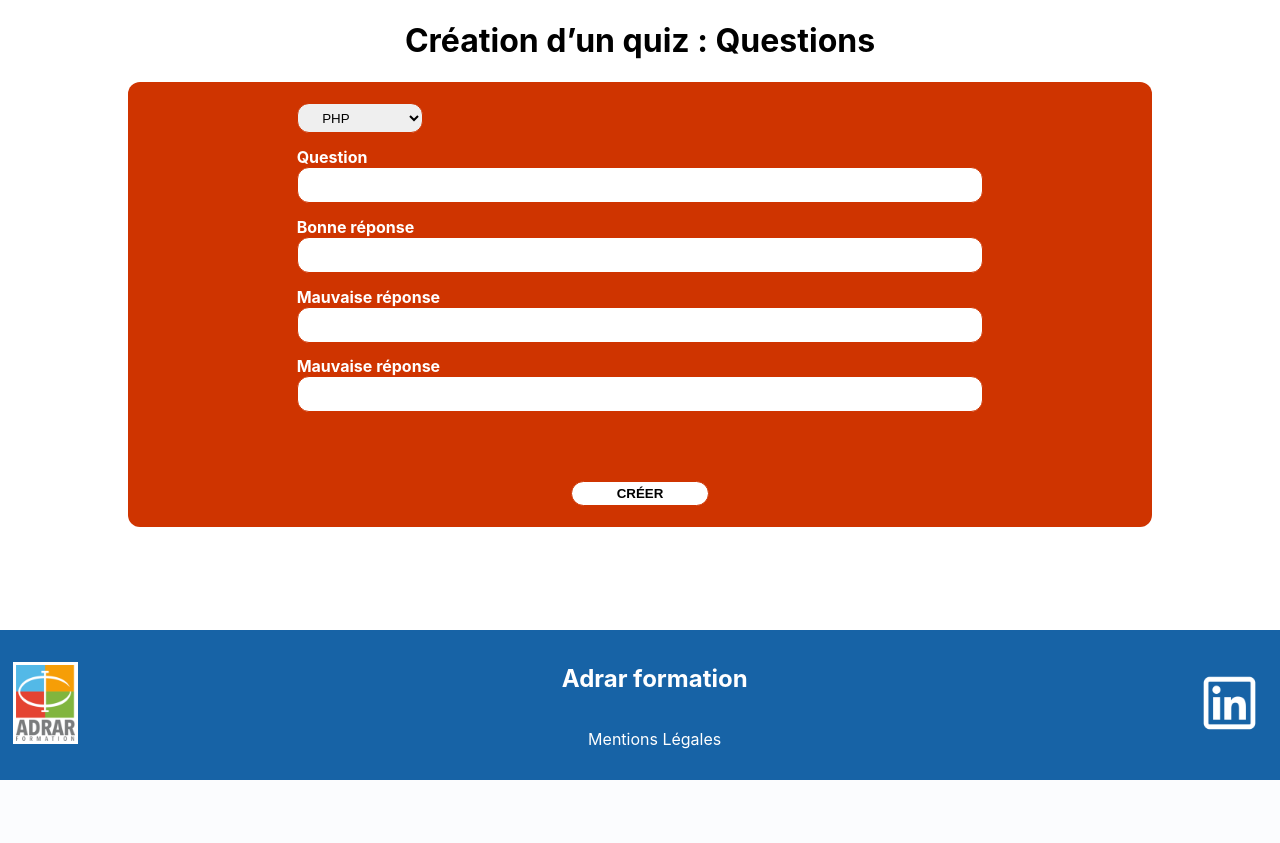
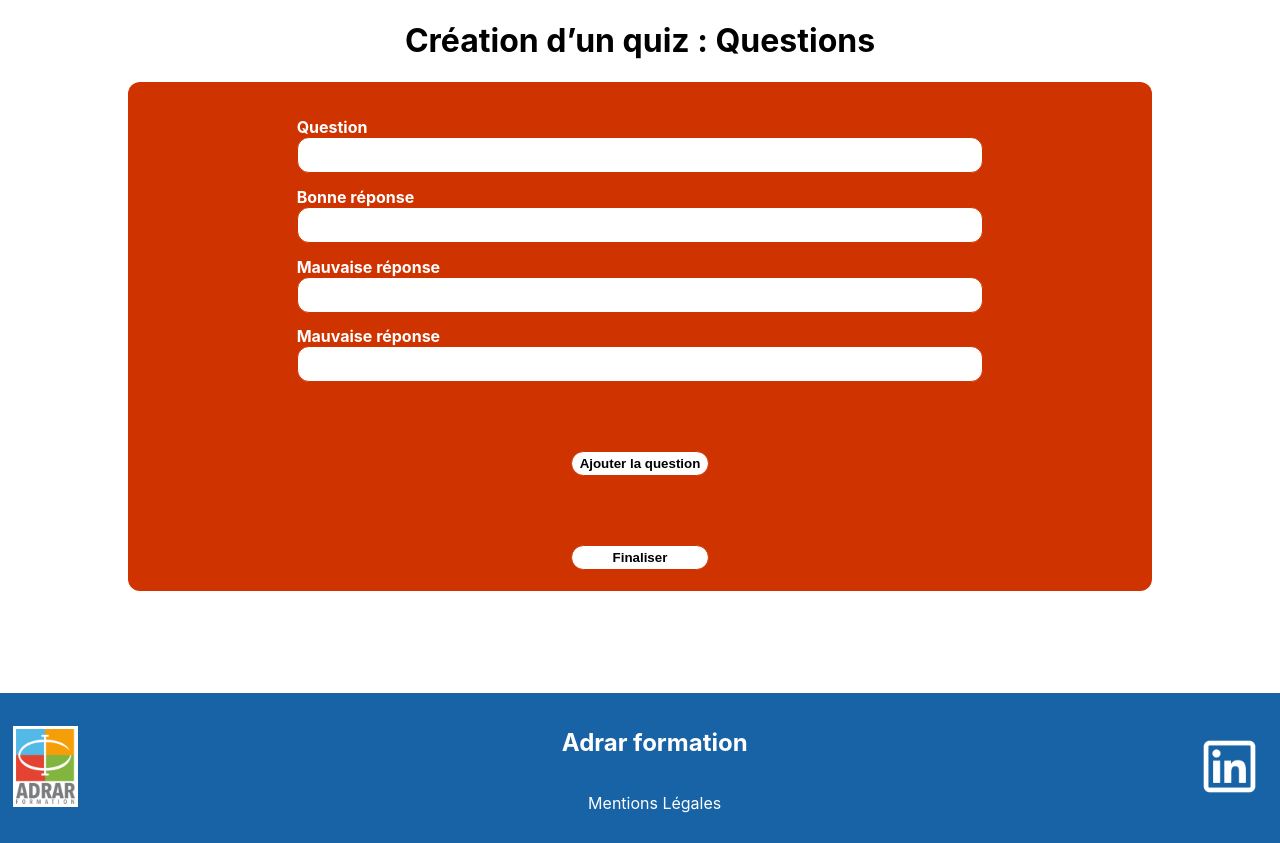
Before and after one commit to MaximeCrq/MFS, a PHP site: page /MFS/ajout_quiz_question in a window 1280 px wide. Shown: the part 150-993 px from the top of the page. Before the commit the page ends 930 px from the top, so only its background shows below. Run offline with PHP 8.4, Linux system fonts and the light colour scheme.

Commit message:
modif quiz

```diff
--- a/control/ajout_quiz.php
+++ b/control/ajout_quiz.php
@@ -58,7 +58,7 @@ public function registerQuiz():void{
             $this->setMessage($tab['erreur']);
         }else{
             //Création de mon objet $quiz à partir de ManagerQuiz
-            $quiz = new manager_ajout_quiz($tab['title_quiz'] , $tab['description_quiz'], img_quiz:null);
+            $quiz = new manager_ajout_quiz($tab['title_quiz'] , $tab['description_quiz'], $tab['img_quiz']);
 
             //Sinon je vérifie si le quiz existe déjà en BDD
             $data = $quiz->readQuizByName();
--- a/style/ajout_quiz_question.css
+++ b/style/ajout_quiz_question.css
@@ -31,6 +31,8 @@ main form section{
     justify-content: space-between;
     color : white;
 }
+
+
 main form section input[type="text"]{
     height: 30px;
     border-radius: 12px;
--- a/view/view_ajout_question.php
+++ b/view/view_ajout_question.php
@@ -3,13 +3,7 @@
       <h1>Création d’un quiz : Questions</h1>
       <form action="" method="POST">
         <div id="créa_quiz">
-          <select name="theme" id="theme">
-            <option value="PHP">PHP</option>
-            <option value="JS">JS</option>
-            <option value="MCD">MCD</option>
-            <option value="MLD">MLD</option>
-            <option value="HTMLetCSS">HTML et CSS</option>
-          </select>
+            <div id="question_1">
             <section>
               <label for="question">Question</label>
               <input type="text" name="questionPose"/>
@@ -26,7 +20,9 @@
               <label for="mauvaise_reponse">Mauvaise réponse</label>
               <input type="text" name="reponseMauvaise_2"/>
             </section>
-          <input type="submit" name="submit" id="submit" value="CRÉER"/>
+            <input type="submit" name="ajout_question" id="submit" value="Ajouter la question"/>
+            <input type="submit" name="finir_quiz" id="submit" value="Finaliser"/>
+          </div>
         </div>
       </form>
     </div>
--- a/view/view_liste_quiz.php
+++ b/view/view_liste_quiz.php
@@ -1,5 +1,5 @@
 <main>
-    <h1>liste quiz</h1>
+    <h1>Liste des quiz</h1>
     <input type="text" placeholder="Recherchez un quiz">
     <div id="contenu"></div>
         <ul>
```
Lines whose indentation alone changed are shown as unchanged.
